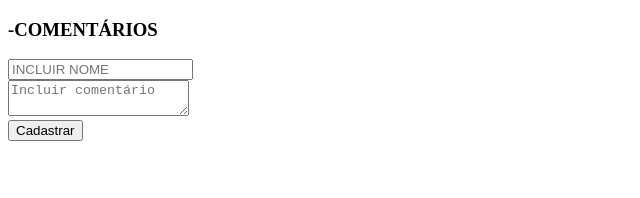
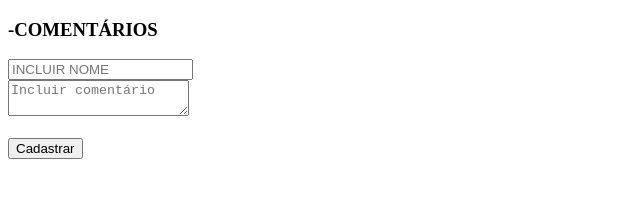
Before and after one commit to erwin-hc/boteco_comments, a plain HTML site: page index.html in a window 1280 px wide. Shown: the whole page, without its empty margins (0-640 px from the left). Drawn offline with Linux system fonts and the light colour scheme; no server answers.

Commit message:
Update index.html
17

```diff
--- a/index.html
+++ b/index.html
@@ -26,7 +26,7 @@
               <form class="form" autocomplete="off">
                 <input    style = "text-transform:uppercase;" type="text" name="nome"        placeholder="Incluir Nome" required> <br>
                 <textarea type="text" name="comentario"  placeholder="Incluir comentário" required></textarea><br>
-                <button class="btn btn-modal">Cadastrar</button>
+              <br>  <button class="btn btn-modal">Cadastrar</button>
               </form>
             </div>
           </div>
```
